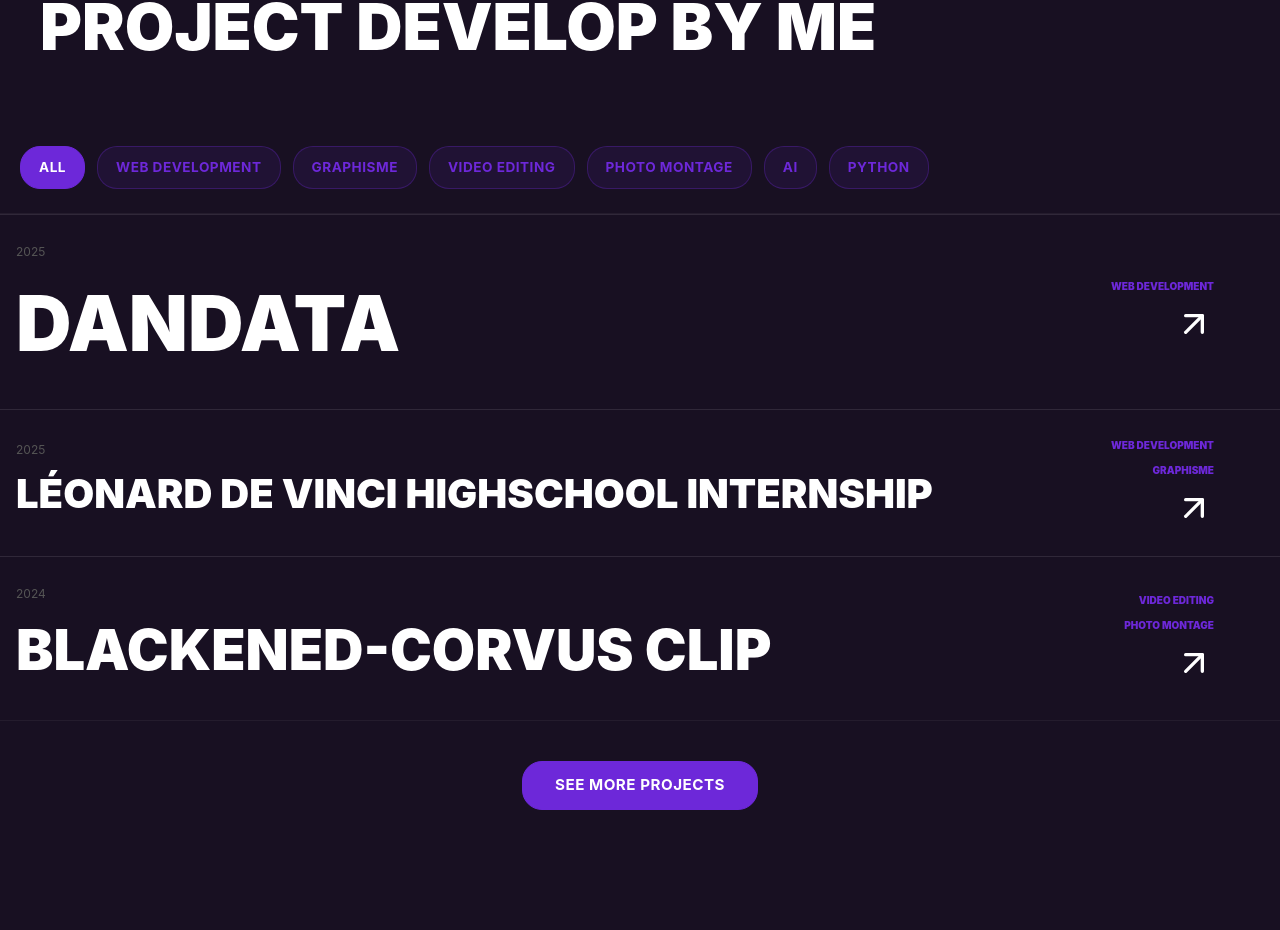
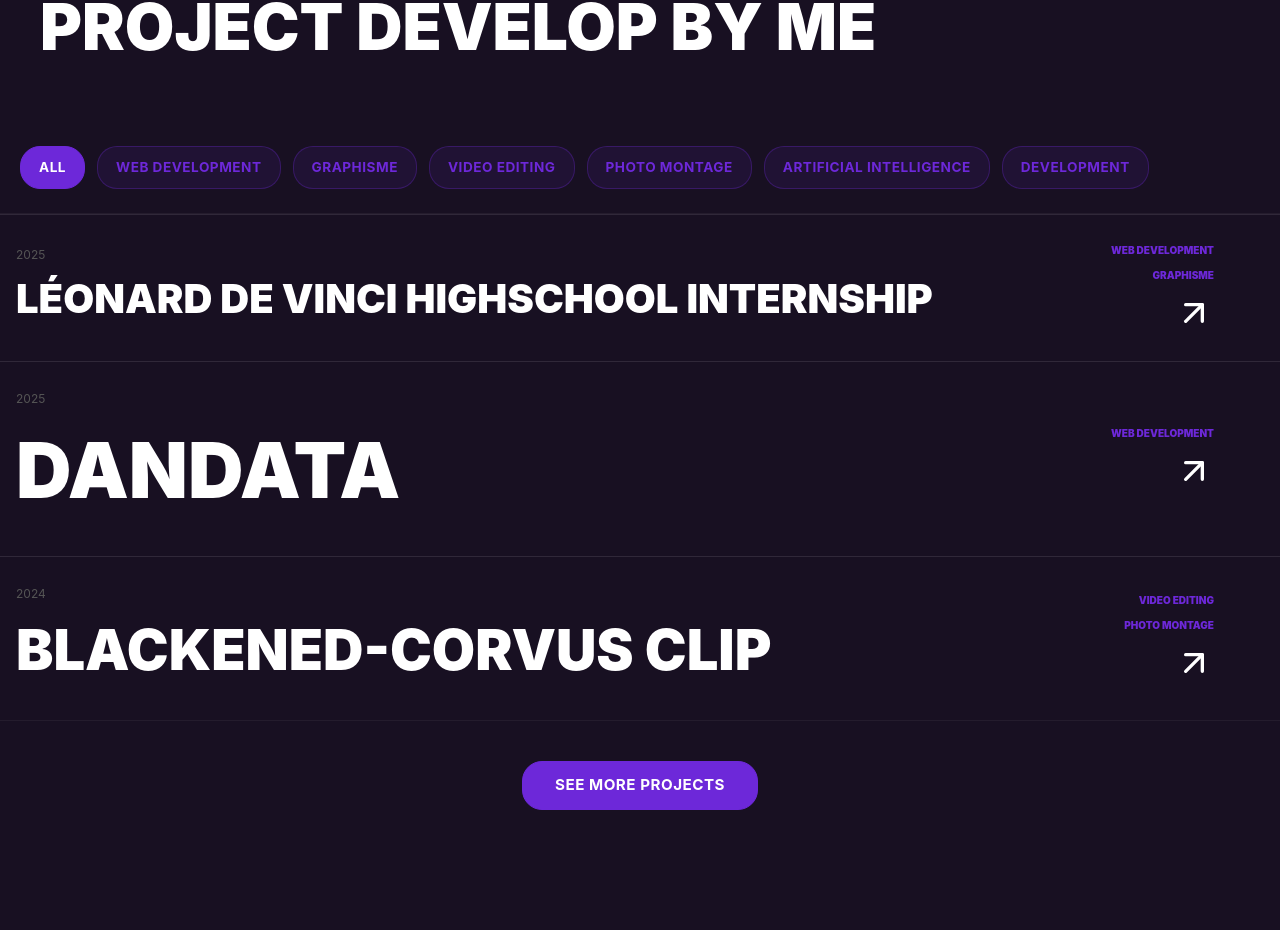
Before and after one commit to koldeus/Site-Portfolio, a React (Vite) app: page / in a window 1280 px wide. Shown: the part 2933-3863 px from the top of the page. Built offline with nearby package versions, Linux system fonts and the light colour scheme.

Commit message:
modification trie

```diff
--- a/src/Data.jsx
+++ b/src/Data.jsx
@@ -78,31 +78,28 @@ export const content = {
     projects: [
       {
         id: 1,
-        title: "Stage Lycée Léonard de Vinci",
-        year: "2025",
-        cats: ["Développement Web", "Graphisme"],
-        desc: "Refonte Total du site web du lycée leonard de vinci en plus de la création d'une toute nouvelle identité visuelle de létablissement.",
-        tech: ["Laravel", "PhpMyAdmin", "SSH", "HTML", "JS", "CSS"],
-        website: "https://www.lyc-vinci-amboise.fr",
+        title: "IA pour le jeu de Nim",
+        year: "2023",
+        cats: ["Intelligence Artificielle", "Développement"],
+        desc: "Création d'une intelligence artificielle pour le jeu de Nim, permettant de jouer contre l'ordinateur avec une stratégie optimale.",
+        tech: ["Python"],
+        media: [],
+      },
+      {
+        id: 2,
+        title: "Algorithme de détection de contours d'une image",
+        year: "2023",
+        cats: ["Développement"],
+        desc: "Création d'un algorithme de détection de contours pour une image, permettant d'identifier les bords et formes présents dans une image.",
+        tech: ["Python"],
         media: [
           {
             type: "img",
-            url: "/ChartGraphiqueVinci.png",
+            url: "/papillon-fleur.jpg",
           },
-        ],
-      },
-      {
-        id: 2,
-        title: "DanData",
-        year: "2025",
-        cats: ["Développement Web"],
-        desc: "Conception d'un CMS innovant et intuitif pour l'analyse de données, avec un fort accent mis sur l'accessibilité.",
-        tech: ["React", "Symphoni", "JS", "CSS", "GitHub"],
-        github: "https://github.com/koldeus/DANDATA",
-        media: [
           {
             type: "img",
-            url: "/DanData.png",
+            url: "/Papillon-Fleur.PNG",
           },
         ],
       },
@@ -126,28 +123,32 @@ export const content = {
       },
       {
         id: 4,
-        title: "IA pour le jeu de Nim",
-        year: "2024",
-        cats: ["Intelligence Artificielle", "Développement"],
-        desc: "Création d'une intelligence artificielle pour le jeu de Nim, permettant de jouer contre l'ordinateur avec une stratégie optimale.",
-        tech: ["Python"],
-        media: [],
-      },
-      {
-        id: 5,
-        title: "Algorithme de détection de contours d'une image",
-        year: "2024",
-        cats: ["Développement"],
-        desc: "Création d'un algorithme de détection de contours pour une image, permettant d'identifier les bords et formes présents dans une image.",
-        tech: ["Python"],
+        title: "DanData",
+        year: "2025",
+        cats: ["Développement Web"],
+        desc: "Conception d'un CMS innovant et intuitif pour l'analyse de données, avec un fort accent mis sur l'accessibilité.",
+        tech: ["React", "Symphoni", "JS", "CSS", "GitHub"],
+        github: "https://github.com/koldeus/DANDATA",
         media: [
           {
             type: "img",
-            url: "/papillon-fleur.jpg",
+            url: "/DanData.png",
           },
+        ],
+      },
+
+      {
+        id: 5,
+        title: "Stage Lycée Léonard de Vinci",
+        year: "2025",
+        cats: ["Développement Web", "Graphisme"],
+        desc: "Refonte Total du site web du lycée leonard de vinci en plus de la création d'une toute nouvelle identité visuelle de létablissement.",
+        tech: ["Laravel", "PhpMyAdmin", "SSH", "HTML", "JS", "CSS"],
+        website: "https://www.lyc-vinci-amboise.fr",
+        media: [
           {
             type: "img",
-            url: "/Papillon-Pleur.PNG",
+            url: "/ChartGraphiqueVinci.png",
           },
         ],
       },
@@ -226,31 +227,28 @@ export const content = {
     projects: [
       {
         id: 1,
-        title: "DanData",
-        year: "2025",
-        cats: ["Web Development"],
-        desc: "Designing innovative and intuitive CMS for data analysis with a strong focus on accessibility.",
-        tech: ["React", "Symphoni", "JS", "CSS", "GitHub"],
-        github: "https://github.com/koldeus/DANDATA",
+        title: "Building an AI for the Nim Game",
+        year: "2023",
+        cats: ["Artificial Intelligence", "Development"],
+        desc: "Building an artificial intelligence for the Nim game, allowing to play against the computer with an optimal strategy.",
+        tech: ["Python"],
+        media: [],
+      },
+      {
+        id: 2,
+        title: "Designing an Image Edge Detection Algorithm",
+        year: "2023",
+        cats: ["Development"],
+        desc: "Designing an edge detection algorithm for an image, allowing to identify the edges and shapes present in an image.",
+        tech: ["Python"],
         media: [
           {
             type: "img",
-            url: "/DanData.png",
+            url: "/papillon-fleur.jpg",
           },
-        ],
-      },
-      {
-        id: 2,
-        title: "Léonard de Vinci HighSchool Internship",
-        year: "2025",
-        cats: ["Web Development", "Graphisme"],
-        desc: "Revamping of the Léonard de Vinci high school website, along with the creation of a brand new visual identity for the institution.",
-        tech: ["Laravel", "PhpMyAdmin", "SSH", "HTML", "JS", "CSS"],
-        website: "https://www.lyc-vinci-amboise.fr",
-        media: [
           {
             type: "img",
-            url: "/ChartGraphiqueVinci.png",
+            url: "/Papillon-Fleur.PNG",
           },
         ],
       },
@@ -272,43 +270,34 @@ export const content = {
           },
         ],
       },
+
       {
         id: 4,
-        title: "",
-        year: "2024",
-        cats: ["AI", "Python"],
-        desc: 'Directing and editing the "WMII" music video and photoshoot for the metal band Blackened Corvus while managing communication and task organization as my university group\'s Audiovisual Leader.',
-        tech: ["Premiere Pro", "Photoshop", "After Effects", "Agile method"],
+        title: "Léonard de Vinci HighSchool Internship",
+        year: "2025",
+        cats: ["Web Development", "Graphisme"],
+        desc: "Revamping of the Léonard de Vinci high school website, along with the creation of a brand new visual identity for the institution.",
+        tech: ["Laravel", "PhpMyAdmin", "SSH", "HTML", "JS", "CSS"],
+        website: "https://www.lyc-vinci-amboise.fr",
         media: [
           {
-            type: "Video",
-            url: "https://youtu.be/Yyk3yKG4B1g",
-          },
-          {
             type: "img",
-            url: "/Blackened-Corvus.png",
+            url: "/ChartGraphiqueVinci.png",
           },
         ],
       },
       {
         id: 5,
-        title: "Blackened-Corvus Clip",
-        year: "2024",
-        cats: ["Python"],
-        desc: 'Directing and editing the "WMII" music video and photoshoot for the metal band Blackened Corvus while managing communication and task organization as my university group\'s Audiovisual Leader.',
-        tech: ["Premiere Pro", "Photoshop", "After Effects", "Agile method"],
+        title: "DanData",
+        year: "2025",
+        cats: ["Web Development"],
+        desc: "Designing innovative and intuitive CMS for data analysis with a strong focus on accessibility.",
+        tech: ["React", "Symphoni", "JS", "CSS", "GitHub"],
+        github: "https://github.com/koldeus/DANDATA",
         media: [
           {
             type: "img",
-            url: "/Blackened-Corvus.png",
-          },
-          {
-            type: "img",
-            url: "/Blackened-Corvus.png",
-          },
-          {
-            type: "img",
-            url: "/Blackened-Corvus.png",
+            url: "/DanData.png",
           },
         ],
       },
--- a/src/components/ProjectList.jsx
+++ b/src/components/ProjectList.jsx
@@ -20,6 +20,10 @@ export default function ProjectList({ t }) {
       ? t.projects
       : t.projects.filter((p) => p.cats.includes(selectedCategory));
 
+  filteredProjects.sort((a, b) => {
+    if (b.year !== a.year) return b.year - a.year;
+    return a.id - b.id;
+  }); // Trier par année décroissante, puis par ID si les années sont identiques
   // Afficher seulement les premiers projets si showAll est false
   const displayedProjects = filteredProjects;
 
```
